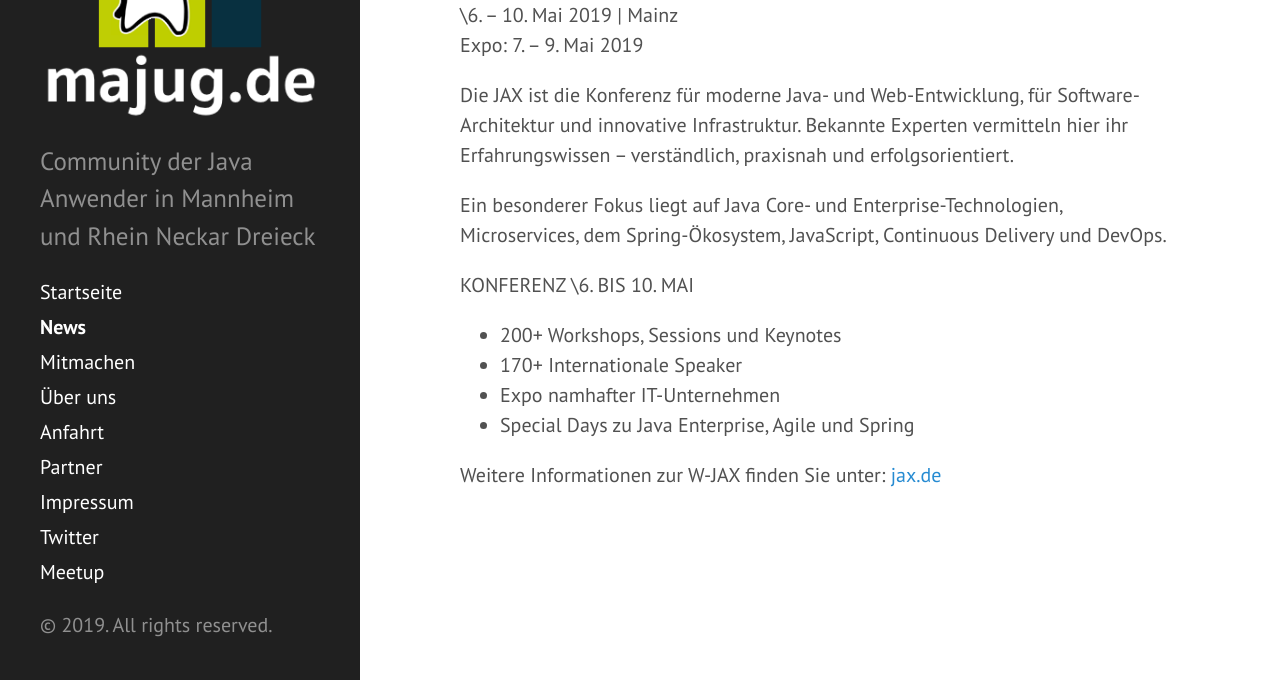
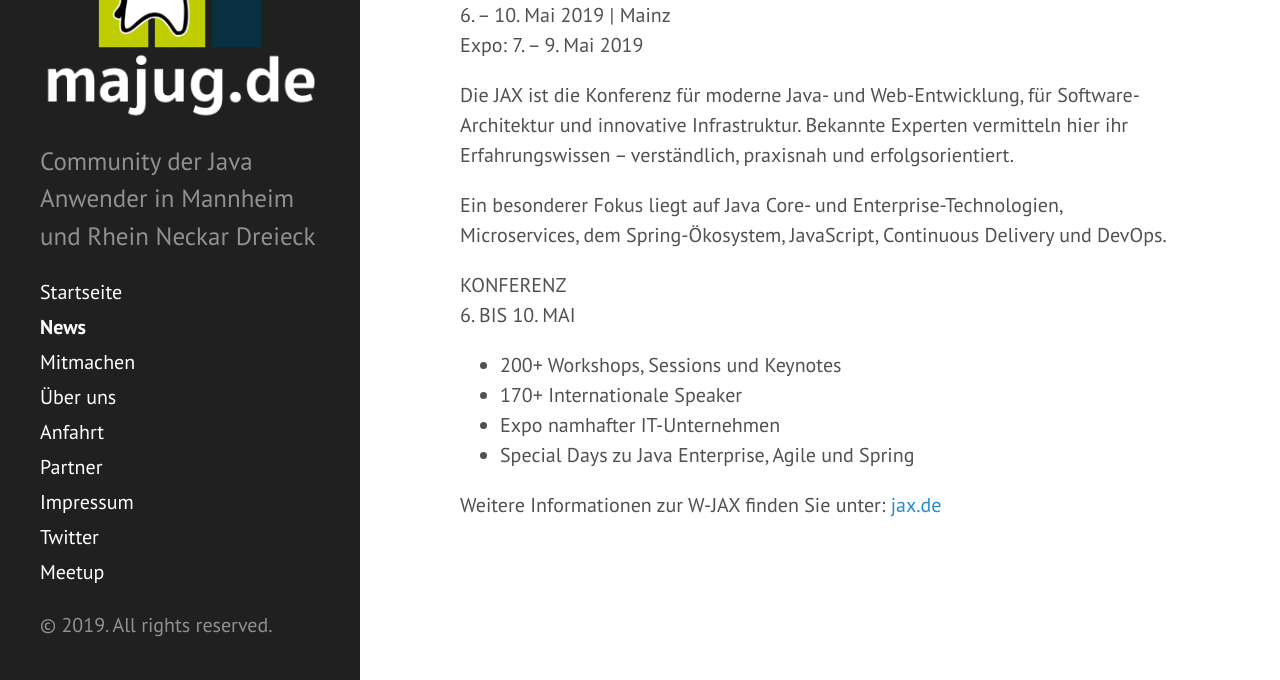
Before and after one commit to majug/majug.github.io, a Jekyll site: the page built from news.md, in a window 1280 px wide and 1235 px high. Shown: the part 555-1235 px from the top of the window. Built offline with Jekyll 4.4.1, drawn with Linux system fonts in a browser that asks for light colours; some of the changed lines change nothing that is shown.

```diff
--- a/news.md
+++ b/news.md
@@ -8,15 +8,15 @@
 
 <a href="https://jax.de"><img src="/public/img/jax.png"/></a>
 
-\6. – 10. Mai 2019 | Mainz<br />
+6&#46; – 10. Mai 2019 | Mainz<br />
 Expo: 7. – 9. Mai 2019
 
 Die JAX ist die Konferenz für moderne Java- und Web-Entwicklung, für Software-Architektur und innovative Infrastruktur. Bekannte Experten vermitteln hier ihr Erfahrungswissen – verständlich, praxisnah und erfolgsorientiert.
 
 Ein besonderer Fokus liegt auf Java Core- und Enterprise-Technologien, Microservices, dem Spring-Ökosystem, JavaScript, Continuous Delivery und DevOps.
 
-KONFERENZ
-\6. BIS 10. MAI
+KONFERENZ<br />
+6&#46; BIS 10. MAI
 * 200+ Workshops, Sessions und Keynotes
 * 170+ Internationale Speaker
 * Expo namhafter IT-Unternehmen
```
